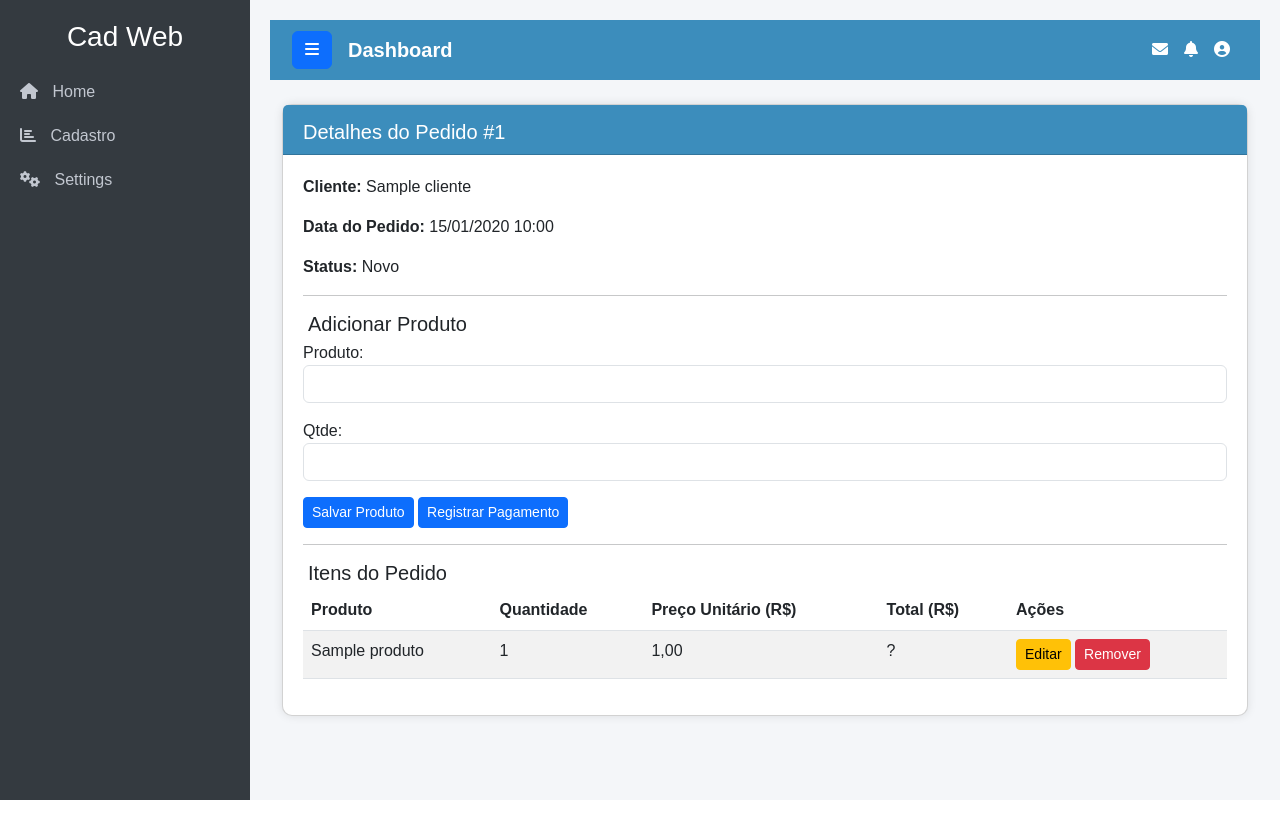
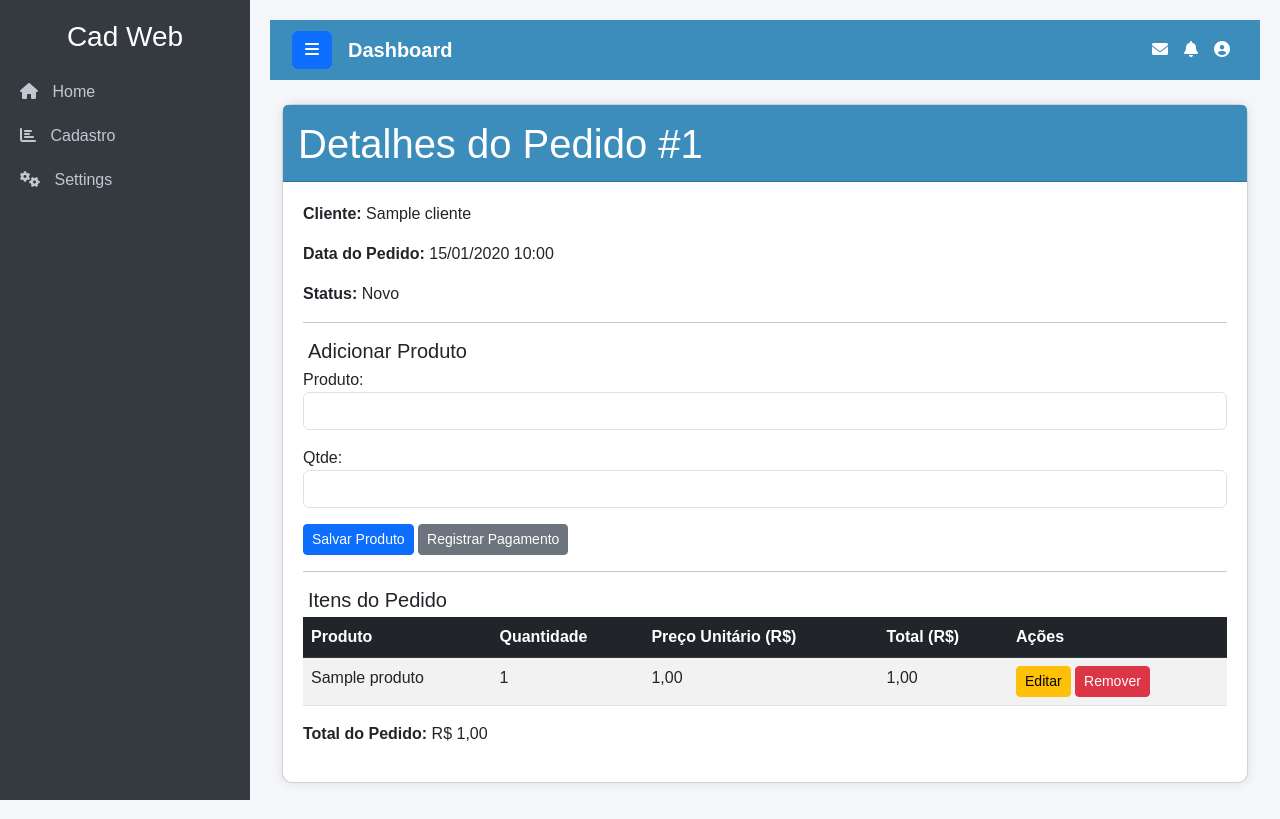
Before and after one commit to YtaloGeorgeIFPI/cadweb, a Django app: page /pedido/detalhes/1/ in a window 1280 px wide. Run offline with Django 4.2, Linux system fonts and the light colour scheme; tables that the repository leaves empty hold one stand-in row (values such as "Sample post"); some libraries are stand-ins or nearby versions.

Commit message:
Atualizações

```diff
--- a/home/urls.py
+++ b/home/urls.py
@@ -2,37 +2,45 @@ from django.urls import path
 from . import views
 
 urlpatterns = [
-    # Rota para a página inicial
-    path('', views.index, name='index'),  # Página inicial
+    # Página inicial
+    path('', views.index, name='index'),
 
-    # Rotas para categoria
+    # Categoria
     path('categoria/', views.categoria, name="categoria"),
     path('categoria/form', views.form_categoria, name="form_categoria"),
     path('categoria/editar/<int:id>/', views.editar_categoria, name="editar_categoria"),
     path('categoria/detalhes/<int:id>/', views.detalhes_categoria, name="detalhes_categoria"),
     path('categoria/remover/<int:id>/', views.remover_categoria, name="remover_categoria"),
 
-    # Rotas para cliente
-    path('cliente/', views.cliente, name='cliente'),  # Exibe a lista de clientes
-    path('cliente/form', views.form_cliente, name='form_cliente'),  # Formulário de cliente
-    path('cliente/editar/<int:id>/', views.editar_cliente, name='editar_cliente'),  # Edita um cliente
-    path('cliente/remover/<int:id>/', views.remover_cliente, name='remover_cliente'),  # Remove um cliente
+    # Cliente
+    path('cliente/', views.cliente, name='cliente'),
+    path('cliente/form', views.form_cliente, name='form_cliente'),
+    path('cliente/editar/<int:id>/', views.editar_cliente, name='editar_cliente'),
+    path('cliente/remover/<int:id>/', views.remover_cliente, name='remover_cliente'),
 
-    # Rotas para produto
-    path('produto/', views.produto, name='produto'),  # Listagem de Produtos
-    path('produto/form', views.form_produto, name='form_produto'),  # Formulário de Produtos
-    path('produto/detalhes/<int:id>/', views.detalhes_produto, name='detalhes_produto'),  # Detalhes do Produto
-    path('produto/editar/<int:id>/', views.editar_produto, name='editar_produto'),  # Editar Produto
-    path('produto/remover/<int:id>/', views.remover_produto, name='remover_produto'),  # Remover Produto
+    # Produto
+    path('produto/', views.produto, name='produto'),
+    path('produto/form', views.form_produto, name='form_produto'),
+    path('produto/detalhes/<int:id>/', views.detalhes_produto, name='detalhes_produto'),
+    path('produto/editar/<int:id>/', views.editar_produto, name='editar_produto'),
+    path('produto/remover/<int:id>/', views.remover_produto, name='remover_produto'),
     path('produto/ajustar_estoque/<int:id>/', views.ajustar_estoque, name='ajustar_estoque'),
 
-    # Rotas de teste
+    # Testes
     path('teste1/', views.teste1, name='teste1'),
     path('teste2/', views.teste2, name='teste2'),
 
-    # Rota para buscar dados (autocomplete ou pesquisa dinâmica)
-    path('buscar_dados/<str:app_modelo>/',views.buscar_dados, name='buscar_dados'),
+    # Autocomplete / busca dinâmica
+    path('buscar_dados/<str:app_modelo>/', views.buscar_dados, name='buscar_dados'),
+
+    # Pedido
     path('pedido/', views.pedido, name='pedido'),
     path('pedido/form/<int:id>', views.novo_pedido, name='novo_pedido'),
     path('pedido/detalhes/<int:id>/', views.detalhes_pedido, name='detalhes_pedido'),
+
+    # Itens do Pedido
+    path('pedido/item/editar/<int:id>/', views.editar_item_pedido, name='editar_item_pedido'),
+    path('pedido/item/remover/<int:id>/', views.remover_item_pedido, name='remover_item_pedido'),
+    path('pedido/remover/<int:id>/', views.remover_pedido, name='remover_pedido'),
+
 ]
--- a/home/views.py
+++ b/home/views.py
@@ -1,34 +1,24 @@
-from django.shortcuts import render, redirect
+from django.shortcuts import render, redirect, get_object_or_404
 from django.contrib import messages
-from .models import Categoria, Cliente, Produto  # Certifique-se de importar o modelo Produto
-from .forms import CategoriaForm, ClienteForm, ProdutoForm, EstoqueForm  # Adicione ProdutoForm aqui
+from django.http import JsonResponse, HttpResponse
+from django.apps import apps
 
-from django.apps import apps
-from django.http import JsonResponse
-from django.shortcuts import get_object_or_404
-from .models import Produto
-from .models import Pedido
-from .forms import PedidoForm
-from .models import ItemPedido
-from .forms import ItemPedidoForm
+from .models import Categoria, Cliente, Produto, Pedido, ItemPedido
+from .forms import CategoriaForm, ClienteForm, ProdutoForm, EstoqueForm, PedidoForm, ItemPedidoForm
 
 
-
+# ------------------- PRODUTO -------------------
 def detalhes_produto(request, id):
-    # Recupera o produto com base no ID
     produto = get_object_or_404(Produto, id=id)
-
-    # Passa o produto para o template
     return render(request, 'produto/detalhes.html', {'produto': produto})
 
-# Funções para Categoria
+
+# ------------------- CATEGORIA -------------------
 def index(request):
     return render(request, 'index.html')
 
 def categoria(request):
-    contexto = {
-        'lista': Categoria.objects.all().order_by('-id'),
-    }
+    contexto = {'lista': Categoria.objects.all().order_by('-id')}
     return render(request, 'categoria/lista.html', contexto)
 
 def form_categoria(request):
@@ -40,45 +30,22 @@ def form_categoria(request):
             return redirect('categoria')
     else:
         form = CategoriaForm()
-    contexto = {'form': form}
-    return render(request, 'categoria/formulario.html', contexto)
-
-def buscar_dados(request, app_modelo):
-    termo = request.GET.get('q', '') # pega o termo digitado
-    try:
-        # Divida o app e o modelo
-        app, modelo = app_modelo.split('.')
-        modelo = apps.get_model(app, modelo)
-    except LookupError:
-        return JsonResponse({'error': 'Modelo não encontrado'}, status=404)
-
-    # Verifica se o modelo possui os campos 'nome' e 'id'
-    if not hasattr(modelo, 'nome') or not hasattr(modelo, 'id'):
-        return JsonResponse({'error': 'Modelo deve ter campos "id" e "nome"'}, status=400)
-
-    resultados = modelo.objects.filter(nome__icontains=termo)
-    dados = [{'id': obj.id, 'nome': obj.nome} for obj in resultados]
-    return JsonResponse(dados, safe=False)
+    return render(request, 'categoria/formulario.html', {'form': form})
 
 def editar_categoria(request, id):
-    try:
-        categoria = Categoria.objects.get(pk=id)
-    except Categoria.DoesNotExist:
-        messages.error(request, 'Registro não encontrado')
-        return redirect('categoria')
-
+    categoria = get_object_or_404(Categoria, pk=id)
     if request.method == 'POST':
         form = CategoriaForm(request.POST, instance=categoria)
         if form.is_valid():
-            categoria = form.save()
-            messages.success(request, 'Operação realizada com Sucesso')
+            form.save()
+            messages.success(request, 'Operação realizada com sucesso!')
             return redirect('categoria')
     else:
         form = CategoriaForm(instance=categoria)
     return render(request, 'categoria/formulario.html', {'form': form})
 
 def detalhes_categoria(request, id):
-    categoria = Categoria.objects.get(pk=id)
+    categoria = get_object_or_404(Categoria, pk=id)
     return render(request, 'categoria/detalhes.html', {'categoria': categoria})
 
 def remover_categoria(request, id):
@@ -90,11 +57,25 @@ def remover_categoria(request, id):
         messages.error(request, 'Categoria não encontrada.')
     return redirect('categoria')
 
-# Funções para Cliente
+def buscar_dados(request, app_modelo):
+    termo = request.GET.get('q', '')
+    try:
+        app, modelo = app_modelo.split('.')
+        modelo = apps.get_model(app, modelo)
+    except LookupError:
+        return JsonResponse({'error': 'Modelo não encontrado'}, status=404)
+
+    if not hasattr(modelo, 'nome') or not hasattr(modelo, 'id'):
+        return JsonResponse({'error': 'Modelo deve ter campos "id" e "nome"'}, status=400)
+
+    resultados = modelo.objects.filter(nome__icontains=termo)
+    dados = [{'id': obj.id, 'nome': obj.nome} for obj in resultados]
+    return JsonResponse(dados, safe=False)
+
+
+# ------------------- CLIENTE -------------------
 def cliente(request):
-    contexto = {
-        'lista': Cliente.objects.all().order_by('-id'),
-    }
+    contexto = {'lista': Cliente.objects.all().order_by('-id')}
     return render(request, 'cliente/lista.html', contexto)
 
 def form_cliente(request):
@@ -106,21 +87,15 @@ def form_cliente(request):
             return redirect('cliente')
     else:
         form = ClienteForm()
-    contexto = {'form': form}
-    return render(request, 'cliente/formulario.html', contexto)
+    return render(request, 'cliente/formulario.html', {'form': form})
 
 def editar_cliente(request, id):
-    try:
-        cliente = Cliente.objects.get(pk=id)
-    except Cliente.DoesNotExist:
-        messages.error(request, 'Cliente não encontrado')
-        return redirect('cliente')
-
+    cliente = get_object_or_404(Cliente, pk=id)
     if request.method == 'POST':
         form = ClienteForm(request.POST, instance=cliente)
         if form.is_valid():
-            cliente = form.save()
-            messages.success(request, 'Operação realizada com Sucesso')
+            form.save()
+            messages.success(request, 'Operação realizada com sucesso!')
             return redirect('cliente')
     else:
         form = ClienteForm(instance=cliente)
@@ -135,15 +110,15 @@ def remover_cliente(request, id):
         messages.error(request, 'Cliente não encontrado.')
     return redirect('cliente')
 
-# Funções para Produto
+
+# ------------------- PRODUTO -------------------
 def produto(request):
     produtos = Produto.objects.all()
     return render(request, 'produto/lista.html', {'produtos': produtos})
 
-# Formulário para criar um novo produto
 def form_produto(request):
     if request.method == 'POST':
-        form = ProdutoForm(request.POST, request.FILES)  # Certifique-se de incluir request.FILES
+        form = ProdutoForm(request.POST, request.FILES)
         if form.is_valid():
             form.save()
             return redirect('produto')
@@ -151,11 +126,10 @@ def form_produto(request):
         form = ProdutoForm()
     return render(request, 'produto/formulario.html', {'form': form})
 
-# Editar produto
 def editar_produto(request, id):
-    produto = Produto.objects.get(id=id)
+    produto = get_object_or_404(Produto, id=id)
     if request.method == 'POST':
-        form = ProdutoForm(request.POST, request.FILES, instance=produto)  # Adicionar request.FILES
+        form = ProdutoForm(request.POST, request.FILES, instance=produto)
         if form.is_valid():
             form.save()
             return redirect('produto')
@@ -163,75 +137,166 @@ def editar_produto(request, id):
         form = ProdutoForm(instance=produto)
     return render(request, 'produto/formulario.html', {'form': form})
 
-# Remover produto
 def remover_produto(request, id):
-    produto = Produto.objects.get(id=id)
+    produto = get_object_or_404(Produto, id=id)
     produto.delete()
     return redirect('produto')
 
 def ajustar_estoque(request, id):
-    produto = Produto.objects.get(pk=id)
-    estoque = produto.estoque  # pega o objeto estoque relacionado ao produto
+    produto = get_object_or_404(Produto, pk=id)
+    estoque = produto.estoque
     if request.method == 'POST':
         form = EstoqueForm(request.POST, instance=estoque)
         if form.is_valid():
-            estoque = form.save()
-            lista = []
-            lista.append(estoque.produto)
-            return render(request, 'produto/lista.html', {'lista': lista})
+            form.save()
+            return redirect('produto')
     else:
         form = EstoqueForm(instance=estoque)
     return render(request, 'produto/estoque.html', {'form': form})
 
+
+# ------------------- TESTES -------------------
 def teste1(request):
-     return render(request, 'testes/teste1.html')
+    return render(request, 'testes/teste1.html')
 
 def teste2(request):
     return HttpResponse("Página teste 2")
 
 
+# ------------------- PEDIDO -------------------
 def pedido(request):
-    lista = Pedido.objects.all().order_by('-id')  # Obtém todos os registros
+    lista = Pedido.objects.all().order_by('-id')
     return render(request, 'pedido/lista.html', {'lista': lista})
 
+def novo_pedido(request, id):
+    try:
+        cliente = Cliente.objects.get(pk=id)
+    except Cliente.DoesNotExist:
+        messages.error(request, 'Registro não encontrado')
+        return redirect('cliente')
 
-def novo_pedido(request,id):
-    if request.method == 'GET':
-        try:
-            cliente = Cliente.objects.get(pk=id)
-        except Cliente.DoesNotExist:
-            # Caso o registro não seja encontrado, exibe a mensagem de erro
-            messages.error(request, 'Registro não encontrado')
-            return redirect('cliente')  # Redireciona para a listagem
-        # cria um novo pedido com o cliente selecionado
-        pedido = Pedido(cliente=cliente)
-        form = PedidoForm(instance=pedido)# cria um formulario com o novo pedido
-        return render(request, 'pedido/form.html',{'form': form,})
-    else: # se for metodo post, salva o pedido.
+    if request.method == 'POST':
         form = PedidoForm(request.POST)
         if form.is_valid():
-            pedido = form.save()
+            form.save()
+            messages.success(request, 'Pedido criado com sucesso!')
             return redirect('pedido')
+    else:
+        pedido = Pedido(cliente=cliente)
+        form = PedidoForm(instance=pedido)
 
+    return render(request, 'pedido/form.html', {'form': form})
 
 
 def detalhes_pedido(request, id):
     try:
         pedido = Pedido.objects.get(pk=id)
     except Pedido.DoesNotExist:
-        # Caso o registro não seja encontrado, exibe a mensagem de erro
         messages.error(request, 'Registro não encontrado')
-        return redirect('pedido')  # Redireciona para a listagem
+        return redirect('pedido')
 
-    if request.method == 'GET':
+    if request.method == 'POST':
+        form = ItemPedidoForm(request.POST)
+        if form.is_valid():
+            item_pedido = form.save(commit=False)
+            item_pedido.pedido = pedido
+            item_pedido.preco = item_pedido.produto.preco  # preço automático
+
+            # 🔹 Tratamento de estoque
+            estoque = item_pedido.produto.estoque
+            if estoque.qtde < item_pedido.qtde:
+                messages.error(request, 'Estoque insuficiente para este produto!')
+            else:
+                estoque.qtde -= item_pedido.qtde
+                estoque.save()
+                item_pedido.save()
+                messages.success(request, 'Item adicionado com sucesso!')
+            return redirect('detalhes_pedido', id=pedido.id)
+        else:
+            messages.error(request, 'Erro ao adicionar produto')
+    else:
         itemPedido = ItemPedido(pedido=pedido)
         form = ItemPedidoForm(instance=itemPedido)
-    else:
-        form = ItemPedidoForm(request.POST)
-        # aguardando implementação POST, salvar item
 
     contexto = {
         'pedido': pedido,
         'form': form,
+        'itens': pedido.itempedido_set.all(),
     }
-    return render(request, 'pedido/detalhes.html',contexto )
+    return render(request, 'pedido/detalhes.html', contexto)
+
+
+def editar_item_pedido(request, id):
+    try:
+        item_pedido = ItemPedido.objects.get(pk=id)
+    except ItemPedido.DoesNotExist:
+        messages.error(request, 'Registro não encontrado')
+        return redirect('pedido')
+
+    pedido = item_pedido.pedido
+    quantidade_anterior = item_pedido.qtde
+
+    if request.method == 'POST':
+        form = ItemPedidoForm(request.POST, instance=item_pedido)
+        if form.is_valid():
+            item_pedido = form.save(commit=False)
+            estoque = item_pedido.produto.estoque
+
+            diferenca = item_pedido.qtde - quantidade_anterior
+            if diferenca > 0 and estoque.qtde < diferenca:
+                messages.error(request, 'Estoque insuficiente para este produto!')
+            else:
+                estoque.qtde -= diferenca
+                estoque.save()
+                item_pedido.preco = item_pedido.produto.preco
+                item_pedido.save()
+                messages.success(request, 'Item atualizado com sucesso!')
+                return redirect('detalhes_pedido', id=pedido.id)
+        else:
+            messages.error(request, 'Erro ao atualizar item do pedido')
+    else:
+        form = ItemPedidoForm(instance=item_pedido)
+
+    contexto = {
+        'pedido': pedido,
+        'form': form,
+        'item_pedido': item_pedido,
+    }
+    return render(request, 'pedido/detalhes.html', contexto)
+
+
+def remover_item_pedido(request, id):
+    try:
+        item_pedido = ItemPedido.objects.get(pk=id)
+    except ItemPedido.DoesNotExist:
+        messages.error(request, 'Item não encontrado')
+        return redirect('pedido')
+
+    pedido = item_pedido.pedido
+    estoque = item_pedido.produto.estoque
+
+    # devolve a quantidade ao estoque
+    estoque.qtde += item_pedido.qtde
+    estoque.save()
+
+    item_pedido.delete()
+    messages.success(request, 'Item removido com sucesso!')
+    return redirect('detalhes_pedido', id=pedido.id)
+
+def remover_pedido(request, id):
+    try:
+        pedido = Pedido.objects.get(pk=id)
+    except Pedido.DoesNotExist:
+        messages.error(request, 'Pedido não encontrado')
+        return redirect('pedido')
+
+    # devolve os itens ao estoque antes de remover
+    for item in pedido.itempedido_set.all():
+        estoque = item.produto.estoque
+        estoque.qtde += item.qtde
+        estoque.save()
+        item.delete()
+
+    pedido.delete()
+    messages.success(request, 'Pedido removido com sucesso!')
+    return redirect('pedido')
--- a/templates/cliente/lista.html
+++ b/templates/cliente/lista.html
@@ -32,7 +32,6 @@
                                     onClick="location='{% url 'novo_pedido' cliente.id  %}'"
                                     type="button" class="btn btn-primary btn-sm">Novo Pedido
                                 </button>
-
                         <a href="{% url 'editar_cliente' cliente.id %}" class="btn btn-warning btn-sm">Editar</a>
                         <a href="{% url 'remover_cliente' cliente.id %}" class="btn btn-danger btn-sm">Remover</a>
                     </td>
--- a/templates/pedido/detalhes.html
+++ b/templates/pedido/detalhes.html
@@ -1,16 +1,14 @@
 {% extends "base.html" %}
 
-
-{% block titulo_conteudo %} Detalhes do Pedido #{{ pedido.id }} {% endblock titulo_conteudo %}
-
+{% block titulo_conteudo %}
+    <h1>Detalhes do Pedido #{{ pedido.id }}</h1>
+{% endblock titulo_conteudo %}
 
 {% block conteudo %}
-
 
 <p><strong>Cliente:</strong> {{ pedido.cliente.nome }}</p>
 <p><strong>Data do Pedido:</strong> {{ pedido.data_pedidof }}</p>
 <p><strong>Status:</strong> {{ pedido.get_status_display }}</p>
-
 
 <hr>
 <!-- Formulário para adicionar novos produtos -->
@@ -18,34 +16,23 @@
 <form method="POST">
     {% csrf_token %}
     <p>
-     <label for="id_produto_nome">Produto:</label>
-    <input type="text" class="form-control autocomplete"
-            id="id_produto_nome"
-            data-url="{% url 'buscar_dados' 'home.Produto' %}"
-            value="{{item_pedido.produto.nome}}"
-            data-hidden="#id_produto" >
+        <label for="id_produto_nome">Produto:</label>
+        <input type="text" class="form-control autocomplete"
+               id="id_produto_nome"
+               data-url="{% url 'buscar_dados' 'home.Produto' %}"
+               value="{{ form.instance.produto.nome }}"
+               data-hidden="#id_produto">
     </p>
     {{ form.as_p }}
     <button type="submit" class="btn btn-primary btn-sm">Salvar Produto</button>
-    <button type="button" onclick="location=''" class="btn btn-primary btn-sm">Registrar Pagamento</button>
+    <button type="button" onclick="location=''" class="btn btn-secondary btn-sm">Registrar Pagamento</button>
 </form>
-
-
-
-
-
-
-
-
-
-
-
 
 <hr>
 <!-- Tabela de Itens já adicionados ao pedido -->
 <h5>Itens do Pedido</h5>
-<table class="table table-striped">
-    <thead>
+<table class="table table-striped table-hover">
+    <thead class="table-dark">
         <tr>
             <th>Produto</th>
             <th>Quantidade</th>
@@ -55,35 +42,33 @@
         </tr>
     </thead>
     <tbody>
-        {% for item in pedido.itempedido_set.all %}
+        {% for item in itens %}
         <tr>
             <td>{{ item.produto.nome }}</td>
             <td>{{ item.qtde }}</td>
             <td>{{ item.preco }}</td>
-            <td>?</td>
+            <td>{{ item.subtotal }}</td>
             <td>
-              <a href="#" class="btn btn-warning btn-sm">Editar</a>
-              <a href="#" class="btn btn-danger btn-sm"
-              onclick="return confirm('Tem certeza que deseja remover este item?');">Remover</a>
+              <!-- Botões corrigidos -->
+              <a href="{% url 'editar_item_pedido' item.id %}" class="btn btn-warning btn-sm">Editar</a>
+              <a href="{% url 'remover_item_pedido' item.id %}" class="btn btn-danger btn-sm"
+                 onclick="return confirm('Tem certeza que deseja remover este item?');">
+                 Remover
+              </a>
             </td>
+        </tr>
+        {% empty %}
+        <tr>
+            <td colspan="5" class="text-center">Nenhum item adicionado a este pedido.</td>
         </tr>
         {% endfor %}
     </tbody>
 </table>
 
-
-
-
-
-
-
-
-
-
-
+<!-- Total do pedido -->
+<p class="mt-3"><strong>Total do Pedido:</strong> R$ {{ pedido.total }}</p>
 
 {% endblock conteudo %}
-
 
 {% block javascript %}
 <script>
@@ -99,7 +84,5 @@
         alert('Cancelado!');
       }
     });
-  </script>
-
-
+</script>
 {% endblock javascript %}
```
Also changed, not shown: home/models.py (+14 -17 lines), templates/pedido/lista.html (+30 -22 lines).
